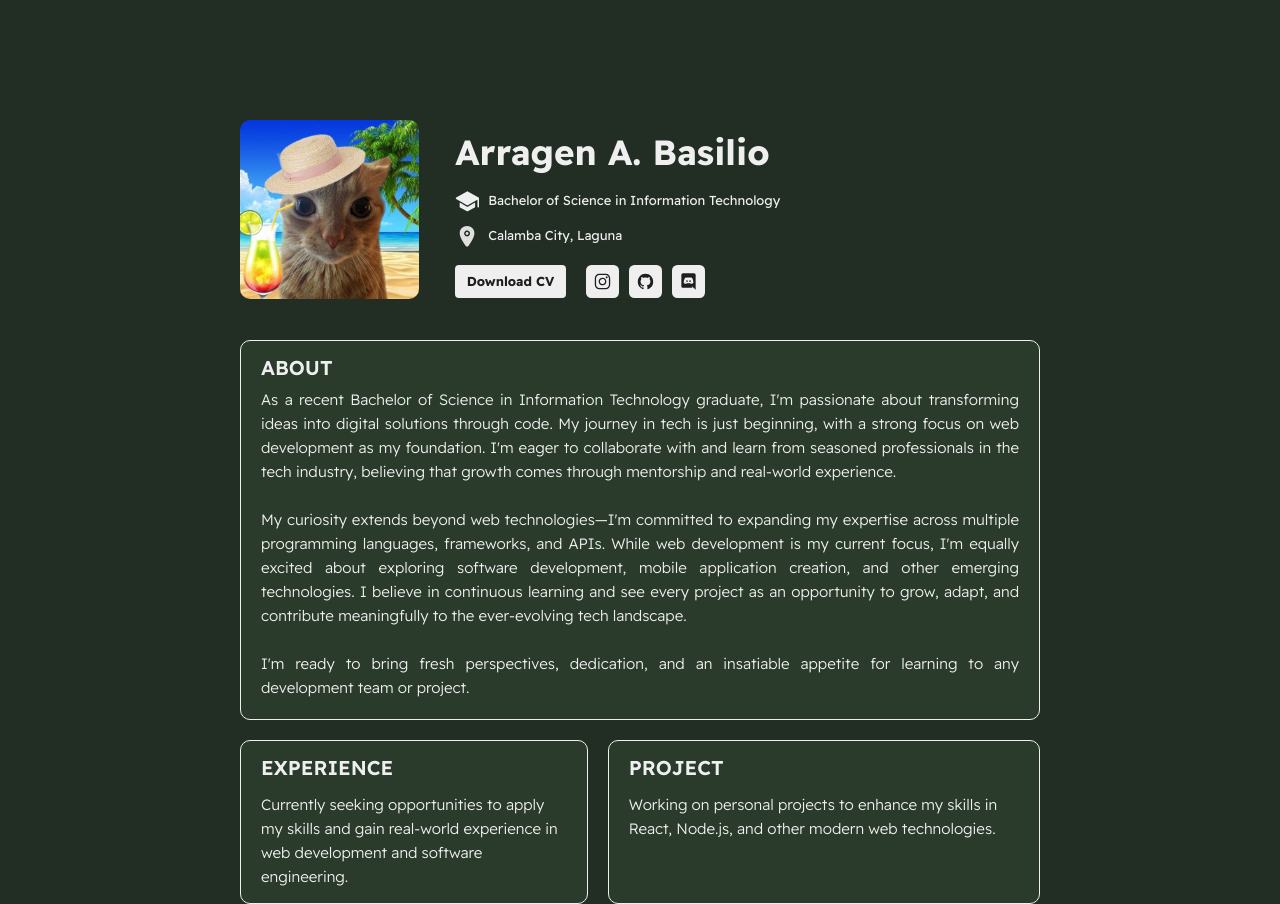
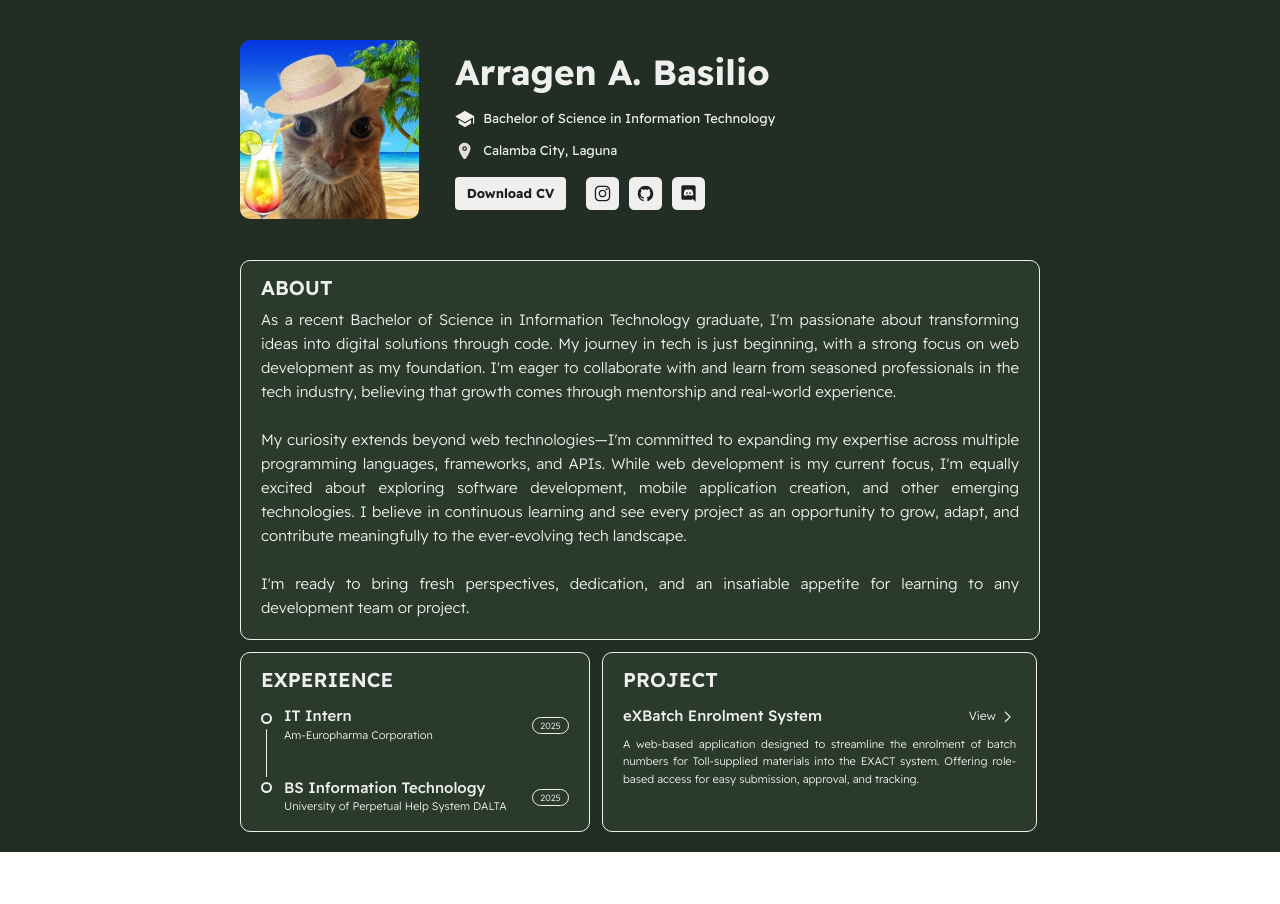
Before and after one commit to dkfkwps7/dkfkwps-portfolio, a React (Vite) app: page / in a window 1280 px wide. After the commit the page ends 852 px from the top, so only its background shows below. Built offline with nearby package versions, Linux system fonts and the light colour scheme.

Commit message:
Added Experience and Project Container

```diff
--- a/index.html
+++ b/index.html
@@ -15,5 +15,13 @@
   <body>
     <div id="root"></div>
     <script type="module" src="/src/main.jsx"></script>
+    <script
+      type="module"
+      src="https://unpkg.com/ionicons@7.1.0/dist/ionicons/ionicons.esm.js"
+    ></script>
+    <script
+      nomodule
+      src="https://unpkg.com/ionicons@7.1.0/dist/ionicons/ionicons.js"
+    ></script>
   </body>
 </html>
--- a/src/Components/Hero/Hero.jsx
+++ b/src/Components/Hero/Hero.jsx
@@ -10,6 +10,7 @@ import CV from "/src/assets/Arragen_Basilio_CV.pdf";
 
 const Hero = () => {
   const [copied, setCopied] = useState(false);
+  const [hoveredIndex, setHoveredIndex] = useState(null);
   const discordUsername = "tomataur.";
 
   const handleDownloadCV = () => {
@@ -38,10 +39,59 @@ const Hero = () => {
     }, 500);
   };
 
+  const handleViewProject = () => {
+    // Add functionality to view project details
+    alert("View project details functionality would be implemented here");
+  };
+
+  // Timeline Component
+  const TimelineElement = ({ index }) => (
+    <div
+      className="flex flex-col items-center mr-3 mt-2"
+      style={{ width: "11px", height: "80px" }}
+    >
+      {/* Top Circle */}
+      <div
+        style={{
+          width: "11px",
+          height: "11px",
+          borderRadius: "50%",
+          backgroundColor: hoveredIndex === index ? "#24FF45" : "transparent",
+          border: "2px solid #EFEFEF",
+          transition: "background-color 0.3s ease",
+        }}
+      />
+
+      {/* Connecting Line */}
+      <div
+        style={{
+          width: "1.5px",
+          height: "50px",
+          borderRadius: "15px",
+          backgroundColor: "#EFEFEF",
+          margin: "5px ",
+        }}
+      />
+
+      {/* Bottom Circle */}
+      <div
+        style={{
+          width: "11px",
+          height: "11px",
+          borderRadius: "50%",
+          backgroundColor:
+            hoveredIndex === index + 1 ? "#24FF45" : "transparent",
+          border: "2px solid #EFEFEF",
+          transition: "background-color 0.3s ease",
+        }}
+      />
+    </div>
+  );
+
   return (
     <section className="about min-h-screen flex flex-col items-center bg-[#222D23]">
       <div
-        className="header-container flex items-left justify-left mt-30"
+        className="header-container flex items-left justify-left mt-10"
         style={{
           width: "800px",
           height: "180px",
@@ -69,11 +119,11 @@ const Hero = () => {
           >
             Arragen A. Basilio
           </h1>
-          <div className="education flex items-center mb-2.5">
+          <div className="education flex items-center mb-3">
             <img
               src={Education}
               alt="Education"
-              style={{ width: "25px", marginRight: "8px" }}
+              style={{ width: "20px", marginRight: "8px" }}
             />
             <p
               style={{
@@ -90,7 +140,7 @@ const Hero = () => {
             <img
               src={Location}
               alt="Location"
-              style={{ width: "25px", marginRight: "8px" }}
+              style={{ width: "20px", marginRight: "8px" }}
             />
             <p
               style={{
@@ -226,13 +276,13 @@ const Hero = () => {
       </div>
 
       {/* New EXPERIENCE and PROJECT containers */}
-      <div className="flex mt-5 gap-5" style={{ width: "800px" }}>
+      <div className="flex mt-3 gap-3" style={{ width: "800px" }}>
         {/* EXPERIENCE Container */}
         <div
           className="experience-container flex flex-col bg-[#2A3A2B]"
           style={{
             width: "350px",
-            height: "164px",
+            height: "180px",
             border: "#EFEFEF solid 1px",
             borderRadius: "10px",
             padding: "20px",
@@ -250,27 +300,143 @@ const Hero = () => {
           >
             EXPERIENCE
           </h2>
+
+          {/* Timeline Component */}
+          <div className="flex items-start mb-3">
+            {/* Programmatic Timeline Element */}
+            <TimelineElement index={0} />
+
+            {/* Experience Content */}
+            <div className="mt-0.6 flex-1">
+              <div className="flex justify-between items-start">
+                <div
+                  className="experience-item flex-1 mr-3"
+                  onMouseEnter={() => setHoveredIndex(0)}
+                  onMouseLeave={() => setHoveredIndex(null)}
+                  style={{ transition: "color 0.3s ease" }}
+                >
+                  <p
+                    style={{
+                      fontFamily: "Readex Pro, sans-serif",
+                      fontWeight: "500",
+                      fontSize: "15px",
+                      color: "#EFEFEF",
+                      transition: "color 0.3s ease",
+                    }}
+                  >
+                    IT Intern
+                  </p>
                   <p
                     style={{
                       fontFamily: "Readex Pro, sans-serif",
                       fontWeight: "300",
+                      fontSize: "11px",
+                      color: "#EFEFEF",
+                      lineHeight: "1.4",
+                      transition: "color 0.3s ease",
+                    }}
+                  >
+                    Am-Europharma Corporation
+                  </p>
+                </div>
+
+                {/* Year Pill */}
+                <div
+                  className="mt-3"
+                  style={{
+                    width: "37px",
+                    height: "17px",
+                    borderRadius: "50px",
+                    backgroundColor: "transparent",
+                    border: "1px solid #EFEFEF",
+                    display: "flex",
+                    alignItems: "center",
+                    justifyContent: "center",
+                    flexShrink: 0,
+                  }}
+                >
+                  <span
+                    style={{
+                      fontFamily: "Readex Pro, sans-serif",
+                      fontWeight: "300",
+                      fontSize: "9px",
+                      color: "#EFEFEF",
+                    }}
+                  >
+                    2025
+                  </span>
+                </div>
+              </div>
+
+              <div className="flex justify-between items-start mt-8.5">
+                <div
+                  className="experience-item flex-1 mr-3"
+                  onMouseEnter={() => setHoveredIndex(1)}
+                  onMouseLeave={() => setHoveredIndex(null)}
+                  style={{ transition: "color 0.3s ease" }}
+                >
+                  <p
+                    style={{
+                      fontFamily: "Readex Pro, sans-serif",
+                      fontWeight: "500",
                       fontSize: "15px",
                       color: "#EFEFEF",
-              lineHeight: "1.6",
+                      transition: "color 0.3s ease",
                     }}
                   >
-            {/* Add your experience content here */}
-            Currently seeking opportunities to apply my skills and gain
-            real-world experience in web development and software engineering.
+                    BS Information Technology
                   </p>
+                  <p
+                    style={{
+                      fontFamily: "Readex Pro, sans-serif",
+                      fontWeight: "300",
+                      fontSize: "11px",
+                      color: "#EFEFEF",
+                      lineHeight: "1.4",
+                      transition: "color 0.3s ease",
+                    }}
+                  >
+                    University of Perpetual Help System DALTA
+                  </p>
+                </div>
+
+                {/* Year Pill */}
+                <div
+                  className="mt-3"
+                  style={{
+                    width: "37px",
+                    height: "17px",
+                    borderRadius: "50px",
+                    backgroundColor: "transparent",
+                    border: "1px solid #EFEFEF",
+                    display: "flex",
+                    alignItems: "center",
+                    justifyContent: "center",
+                    flexShrink: 0,
+                  }}
+                >
+                  <span
+                    style={{
+                      fontFamily: "Readex Pro, sans-serif",
+                      fontWeight: "300",
+                      fontSize: "9px",
+                      color: "#EFEFEF",
+                    }}
+                  >
+                    2025
+                  </span>
+                </div>
+              </div>
+            </div>
+          </div>
         </div>
 
         {/* PROJECT Container */}
         <div
-          className="project-container flex flex-col bg-[#2A3A2B]"
+          className="project-container flex flex-col bg-[#2A3A2B] mb-5"
           style={{
             width: "435px",
-            height: "164px",
+            height: "180px",
             border: "#EFEFEF solid 1px",
             borderRadius: "10px",
             padding: "20px",
@@ -288,19 +454,76 @@ const Hero = () => {
           >
             PROJECT
           </h2>
+
+          {/* Project Item */}
+          <div className="project-item">
+            <div className="flex justify-between items-center mb-2">
+              <h3
+                style={{
+                  fontFamily: "Readex Pro, sans-serif",
+                  fontWeight: "500",
+                  fontSize: "15px",
+                  color: "#EFEFEF",
+                }}
+              >
+                eXBatch Enrolment System
+              </h3>
+
+              {/* View Button with Icon */}
+              <button
+                onClick={handleViewProject}
+                className="flex items-center transition-all duration-300 hover:opacity-80 hover:scale-105"
+                style={{
+                  background: "none",
+                  border: "none",
+                  cursor: "pointer",
+                  padding: 0,
+                }}
+              >
+                <span
+                  style={{
+                    fontFamily: "Readex Pro, sans-serif",
+                    fontWeight: "300",
+                    fontSize: "12px",
+                    color: "#EFEFEF",
+                    marginRight: "4px",
+                  }}
+                >
+                  View
+                </span>
+                {/* Using a simple arrow as ion-icon replacement */}
+                <svg
+                  width="16"
+                  height="16"
+                  viewBox="0 0 512 512"
+                  fill="none"
+                  xmlns="http://www.w3.org/2000/svg"
+                  style={{ marginTop: "2px" }}
+                >
+                  <path
+                    d="M184.6 408.3c-7.8 7.8-20.5 7.8-28.3 0s-7.8-20.5 0-28.3L297.4 256 156.3 114.9c-7.8-7.8-7.8-20.5 0-28.3s20.5-7.8 28.3 0l152 152c7.8 7.8 7.8 20.5 0 28.3l-152 152z"
+                    fill="#EFEFEF"
+                  />
+                </svg>
+              </button>
+            </div>
+
             <p
               style={{
                 fontFamily: "Readex Pro, sans-serif",
                 fontWeight: "300",
-              fontSize: "15px",
+                fontSize: "11px",
                 color: "#EFEFEF",
                 lineHeight: "1.6",
+                textAlign: "justify",
               }}
             >
-            {/* Add your project content here */}
-            Working on personal projects to enhance my skills in React, Node.js,
-            and other modern web technologies.
+              A web-based application designed to streamline the enrolment of
+              batch numbers for Toll-supplied materials into the EXACT system.
+              Offering role-based access for easy submission, approval, and
+              tracking.
             </p>
+          </div>
         </div>
       </div>
     </section>
```
Also changed, not shown: 1 other file (tests, documents, lock files or other folders). Lines whose indentation alone changed are shown as unchanged.
